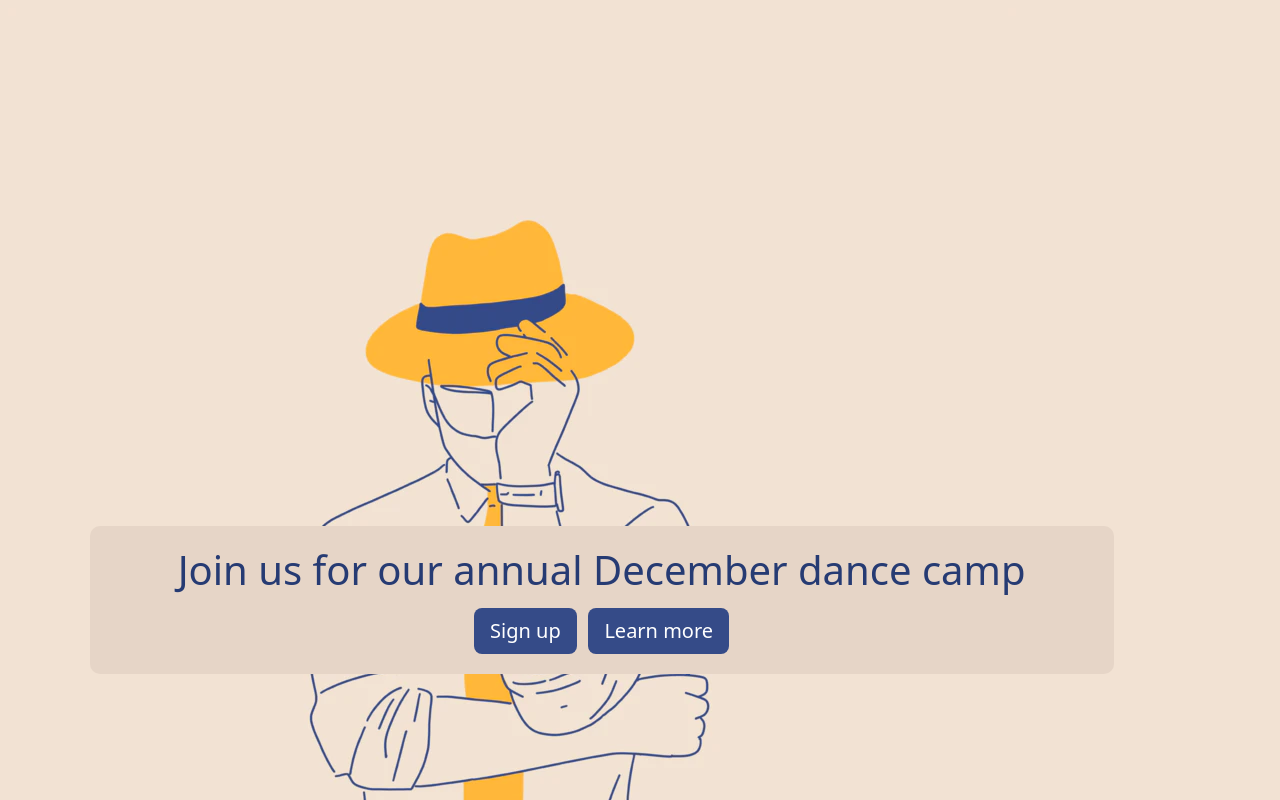
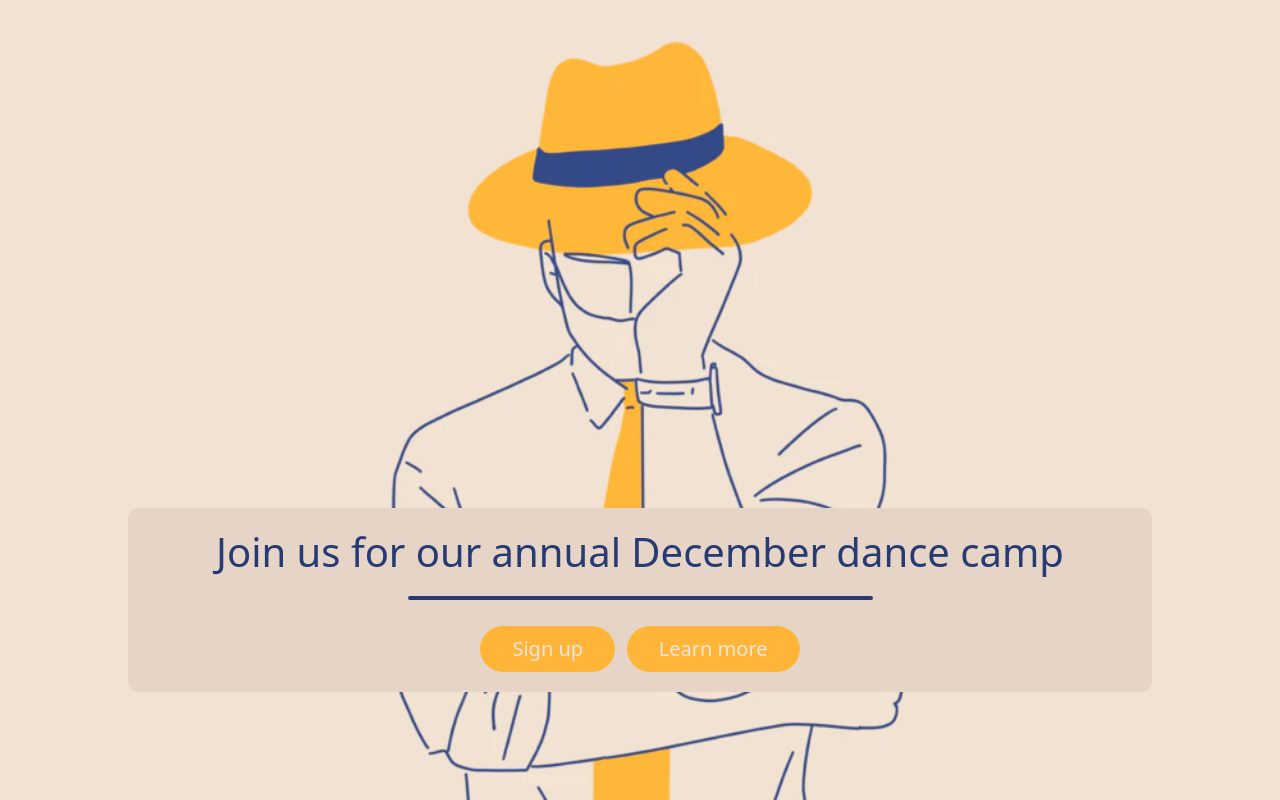
Before and after one commit to tracietwitty/dance-landing, a plain HTML site: page dance-landing/index.html in a window 1280 px wide. Drawn offline with nearby package versions, Linux system fonts and the light colour scheme.

Commit message:
Main layout without bootstrap focus

```diff
--- a/dance-landing/index.html
+++ b/dance-landing/index.html
@@ -28,6 +28,7 @@
     <div class="hero-image">
       <div class="hero-info">
         <h1>Join us for our annual December dance camp</h1>
+        <hr />
         <button class="btn btn-primary btn-lg" type="submit">Sign up</button>
         <a class="btn btn-primary btn-lg" href="#" role="button">Learn more</a>
       </div>
--- a/dance-landing/styles.css
+++ b/dance-landing/styles.css
@@ -6,13 +6,12 @@ body,html {
     font-family: 'Nunito', sans-serif;
 }
 
-.hero-image {
-    background-image: url('/imgs/header.jpg');
-    height: 100vh;
-    display: flex;
-    align-items: center;
-    justify-content: center;
-    z-index: -1;
+html {
+    background: url(/dance-landing/imgs/header.jpg) no-repeat center center fixed;
+    -webkit-background-size: cover;
+    -moz-background-size: cover;
+    -o-background-size: cover;
+    background-size: cover;
 }
 
 .hero-info {
@@ -22,7 +21,7 @@ body,html {
     backdrop-filter: blur(100px);
     position: absolute;
     top: 75%;
-    left: 47%;
+    left: 50%;
     transform: translate(-50%, -50%);
     width: 80%;
     text-align: center;
@@ -30,15 +29,28 @@ body,html {
     padding-top: 20px;
 }
 
+hr {
+    margin: 20px auto;
+    color: hsl(224, 50%, 30%);
+    border: 2px solid hsl(224, 50%, 30%);
+    border-radius: 3px;
+    max-width: 465px;
+    opacity: 1;
+}
+
 
 .btn {
+    padding: 0.5rem 2rem;
     margin-bottom: 20px;
-    background-color: hsl(224, 44%, 37%);
+    background-color: hsl(38, 100%, 61%);
+    color: rgb(230, 229, 228);
     border: transparent;
+    border-radius: 200px;
 }
 
 .btn:hover {
-    background-color: hsl(224, 50%, 30%);
+    background-color: hsl(40, 100%, 61%);
     opacity: 0.9;
     transition: 0.3s;
+    color: #eee;
 }
```
